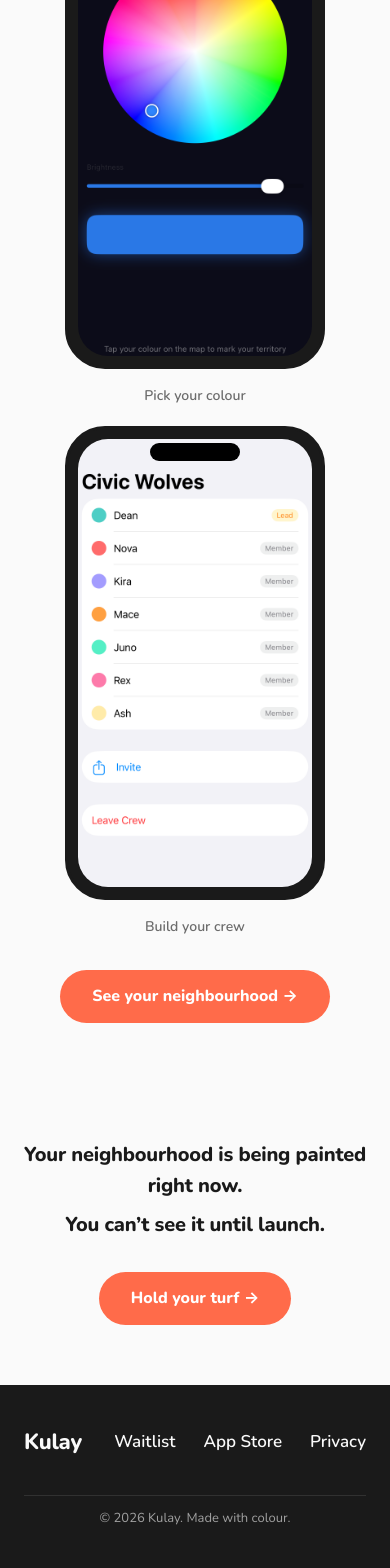
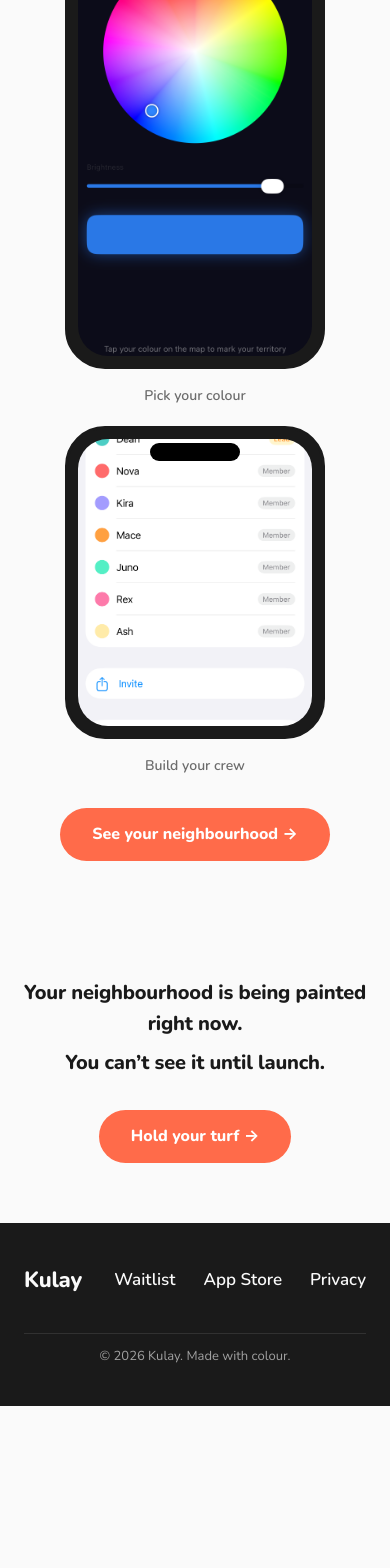
Before and after one commit to deanberris/kulayco-site, a Jekyll site: the page built from index.html, in a window 390 px wide. Shown: the part 3210-4778 px from the top of the page. Built offline with Jekyll 4.4.1, drawn with Linux system fonts in a browser that asks for light colours; a script that is not in the unit is left out; after the commit the page ends 4616 px from its top, so only the background shows below that.

Commit message:
Fix crew screenshot: crop grey space, add per-phone aspect-ratio class
Crops 03-crew-view.png from 2200px to 1450px height (content fills ~1400px).
Adds .phone--crew modifier class with matching aspect-ratio so the frame
border is filled top-to-bottom without any blank grey area.

Co-Authored-By: Claude Sonnet 4.6 <noreply@anthropic.com>

```diff
--- a/assets/css/main.scss
+++ b/assets/css/main.scss
@@ -648,6 +648,10 @@ a {
   }
 }
 
+.phone--crew .phone__frame {
+  aspect-ratio: 1206 / 1450;
+}
+
 .phone__screen-img {
   width: 100%;
   height: 100%;
--- a/index.html
+++ b/index.html
@@ -98,7 +98,7 @@ layout: default
         </div>
         <figcaption>Pick your colour</figcaption>
       </figure>
-      <figure class="phone">
+      <figure class="phone phone--crew">
         <div class="phone__frame">
           <img class="phone__screen-img" src="{{ '/assets/screenshots/03-crew-view.png' | relative_url }}" alt="Crew view showing members with colour swatches">
         </div>
```
Also changed, not shown: assets/screenshots/03-crew-view.png.
